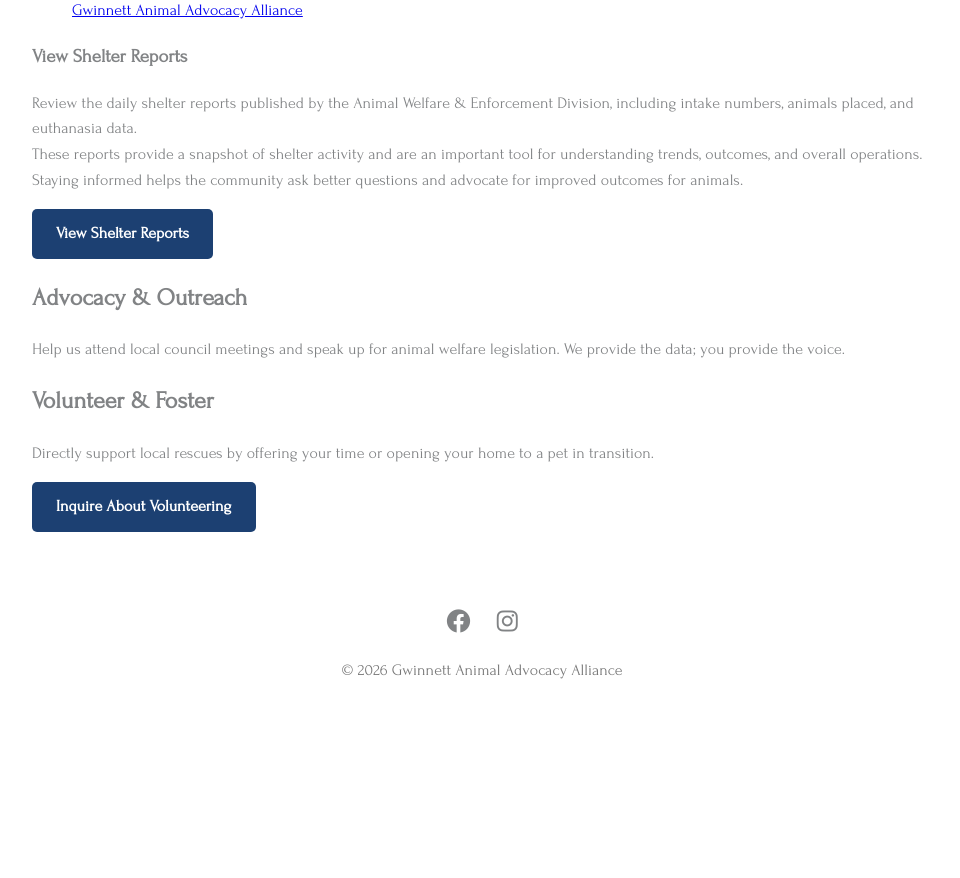
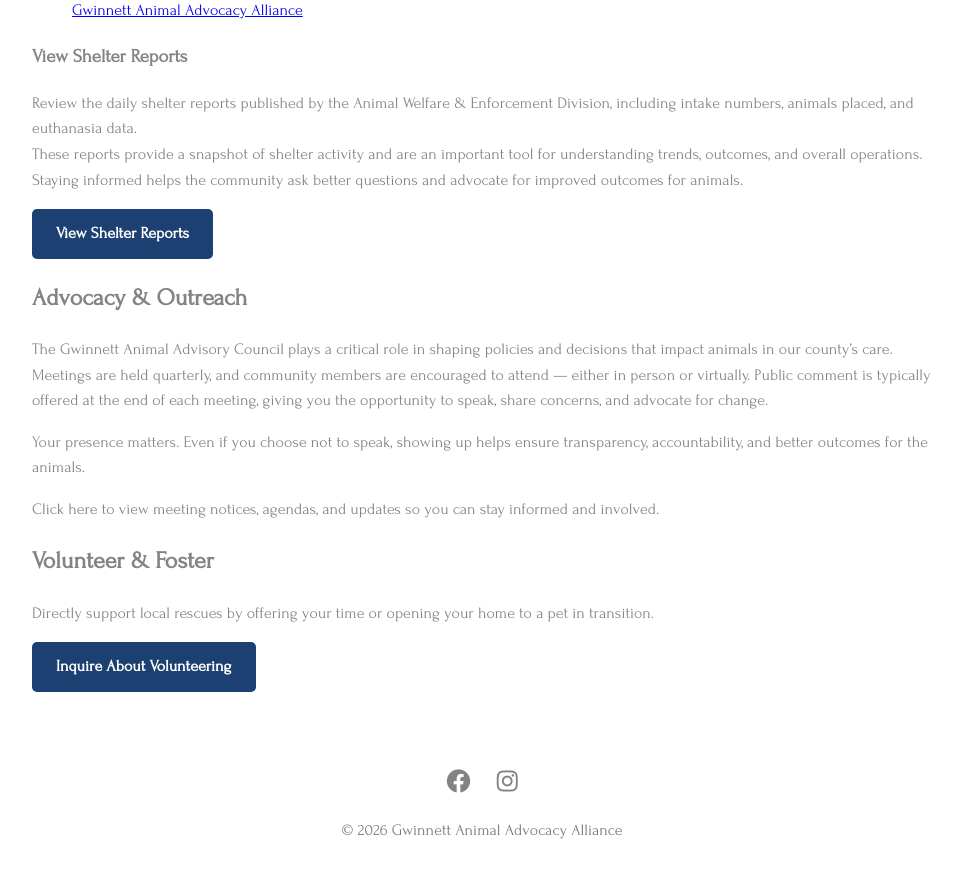
Before and after one commit to whitleybacon/gwinnett-animal-advocacy-alliance, a Jekyll site: the page built from get-involved/index.html, in a window 1280 px wide and 900 px high, scrolled down 716 px. Shown: the top 878 px of the window, without its empty margins (158-1118 px from the left). Built offline with Jekyll 4.4.1, drawn with Linux system fonts in a browser that asks for light colours; before the commit the page ends 1456 px from its top, so only the background shows below that.

Commit message:
Update index.html

```diff
--- a/get-involved/index.html
+++ b/get-involved/index.html
@@ -28,7 +28,14 @@ These reports provide a snapshot of shelter activity and are an important tool f
 
         <div class="card">
             <h2>Advocacy & Outreach</h2>
-            <p>Help us attend local council meetings and speak up for animal welfare legislation. We provide the data; you provide the voice.</p>
+        <p>The Gwinnett Animal Advisory Council plays a critical role in shaping policies and decisions that impact animals in our county’s care.
+                Meetings are held quarterly, and community members are encouraged to attend — either in person or virtually.
+                Public comment is typically offered at the end of each meeting, giving you the opportunity to speak, share
+                concerns, and advocate for change.</p>
+
+<p>Your presence matters. Even if you choose not to speak, showing up helps ensure transparency, accountability, and better outcomes for the animals.</p>
+<!-- todo -->
+<p>Click here to view meeting notices, agendas, and updates so you can stay informed and involved.</p>
         </div>
 
         <div class="card">
```
